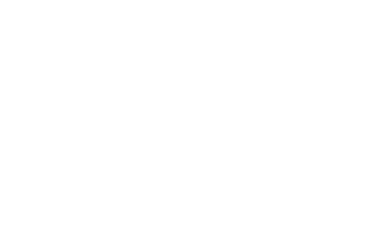
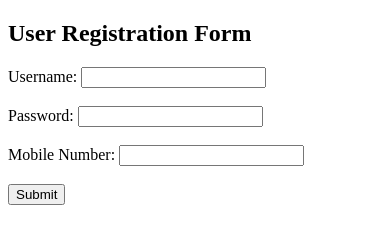
Before and after one commit to mrunamayeedeshpande2526-png/mrunmaye, a plain HTML site: page index.html in a window 390 px wide. Drawn offline with Linux system fonts and the light colour scheme.

Commit message:
Update form validation for username, password, and mobile

```diff
--- a/index.html
+++ b/index.html
@@ -7,25 +7,56 @@
 
             var username = document.getElementById("username").value;
             var password = document.getElementById("password").value;
-            var email = document.getElementById("email").value;
+            var mobile = document.getElementById("mobile").value;
 
-            var usernamePattern = /^[A-Za-z0-9]{3,}$/;
-            var passwordPattern = /^(?=.*[0-9])(?=.*[!@#$%^&*])[A-Za-z0-9!@#$%^&*]{6,}$/;
-            var gmailPattern = /^[a-zA-Z0-9._%+-]+@gmail\.com$/;
+            // Username: Only letters, minimum 3 characters
+            var usernamePattern = /^[A-Za-z]{3,}$/;
+
+            // Password: Minimum 6 characters, at least 1 letter and 1 digit
+            var passwordPattern = /^(?=.*[A-Za-z])(?=.*[0-9]).{6,}$/;
+
+            // Mobile: Exactly 10 digits
+            var mobilePattern = /^[0-9]{10}$/;
 
             if (!usernamePattern.test(username)) {
-                alert("Invalid Username! Minimum 3 characters (letters or numbers only).");
+                alert("Invalid Username!\nUsername must contain only letters and minimum 3 characters.");
                 return false;
             }
 
             if (!passwordPattern.test(password)) {
-                alert("Invalid Password! Minimum 6 characters, at least one number and one special character.");
+                alert("Invalid Password!\nPassword must be at least 6 characters long and contain at least 1 letter and 1 digit.");
                 return false;
             }
 
-            if (!gmailPattern.test(email)) {
-                alert("Invalid Gmail! Must be a valid @gmail.com address.");
+            if (!mobilePattern.test(mobile)) {
+                alert("Invalid Mobile Number!\nMobile number must contain exactly 10 digits.");
                 return false;
             }
 
-            alert("Form Submitted
+            alert("Form Submitted Successfully!");
+            return true;
+        }
+    </script>
+</head>
+
+<body>
+
+    <h2>User Registration Form</h2>
+
+    <form onsubmit="return validateForm()">
+
+        <label>Username:</label>
+        <input type="text" id="username"><br><br>
+
+        <label>Password:</label>
+        <input type="password" id="password"><br><br>
+
+        <label>Mobile Number:</label>
+        <input type="text" id="mobile"><br><br>
+
+        <input type="submit" value="Submit">
+
+    </form>
+
+</body>
+</html>
```
